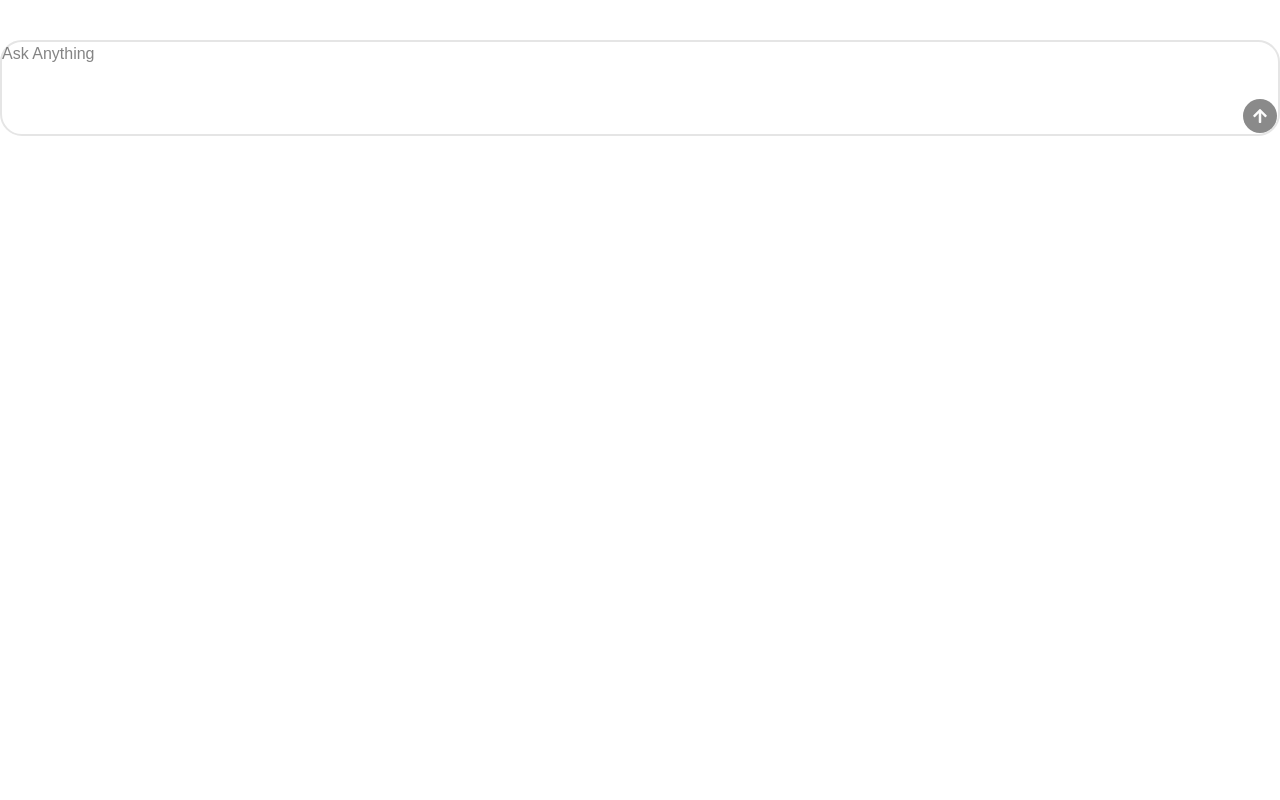
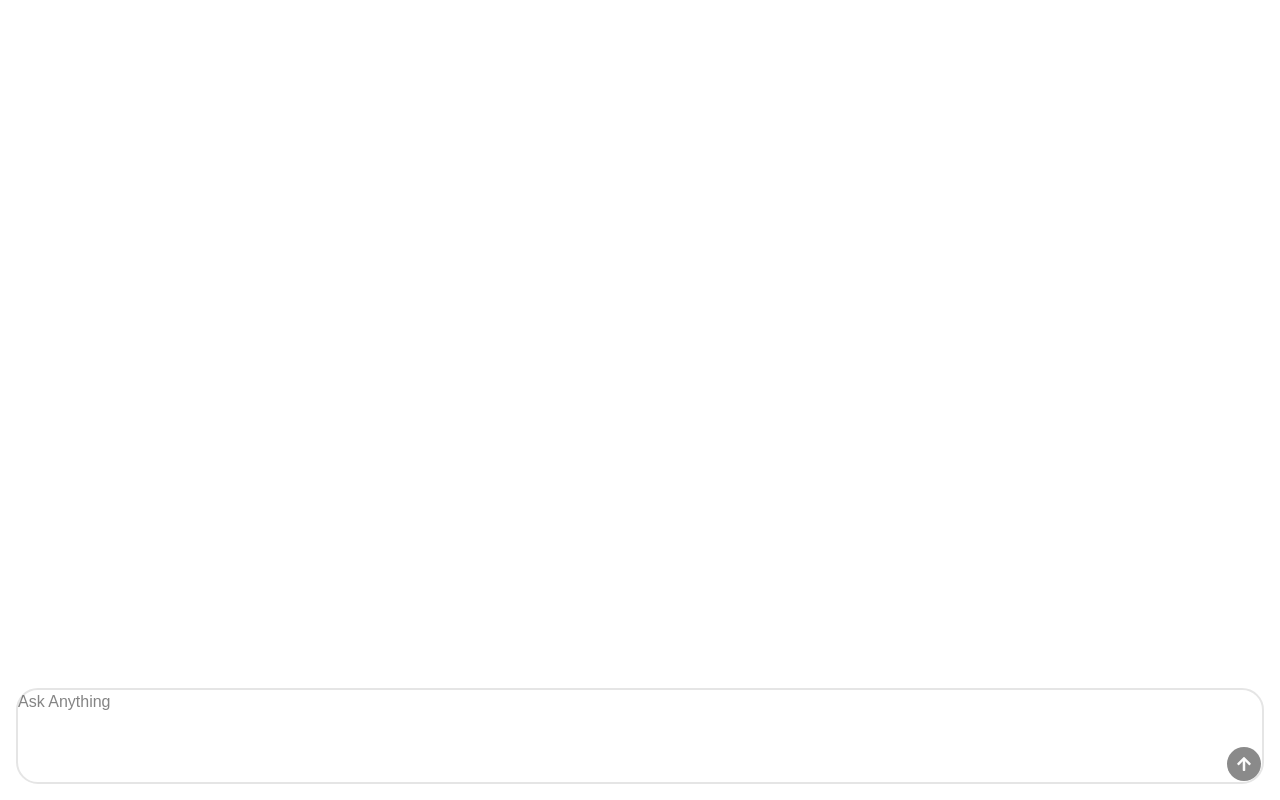
Before and after one commit to mesailesh7/ChatbotGpt, a React (Vite) app in the folder packages/client/: page / in a window 1280 px wide. Built offline with nearby package versions, Linux system fonts and the light colour scheme.

Commit message:
UI code refactored

```diff
--- a/packages/client/src/App.tsx
+++ b/packages/client/src/App.tsx
@@ -1,13 +1,15 @@
-import ChatBot from "./components/ChatBot"
+import ChatBot from './components/ChatBot';
 
 function App() {
 
   return (
     <>
-      <ChatBot />
+      <div className="p-4 h-screen w-full ">
+        <ChatBot />
+      </div>
     </>
 
-  )
+  );
 }
 
-export default App
+export default App;
--- a/packages/client/src/components/ChatBot.tsx
+++ b/packages/client/src/components/ChatBot.tsx
@@ -4,6 +4,7 @@ import ReactMarkdown from 'react-markdown';
 import { FaArrowUp } from 'react-icons/fa';
 import { Button } from './ui/button';
 import axios from 'axios';
+import * as React from 'react';
 
 type FormData = {
   prompt: string;
@@ -21,6 +22,7 @@ type Message = {
 export default function ChatBot() {
   const [messages, setMessages] = useState<Message[]>([]);
   const [isBotTyping, setIsBotTyping] = useState(false);
+  const lastMessageRef = useRef<HTMLDivElement | null>(null);
   const conversationId = useRef(crypto.randomUUID());
   const { register, handleSubmit, reset, formState } = useForm<FormData>();
 
@@ -28,7 +30,7 @@ export default function ChatBot() {
     setMessages(prev => [...prev, { content: prompt, role: 'user' }]);
     setIsBotTyping(true);
 
-    reset();
+    reset({ prompt: '' });
     const { data } = await axios.post<ChatResponse>('/api/chat', {
       prompt,
       conversationId: conversationId.current,
@@ -44,25 +46,31 @@ export default function ChatBot() {
     }
   };
 
-  return (
-    <div>
-      <div className="flex flex-col gap-3 mb-10">
-        {messages.map((message, index) => (
-          <p key={index}
-             onCopy={e => {
+  const onCopyMessage = (e: React.ClipboardEvent<HTMLParagraphElement>) => {
     const selection = window.getSelection()?.toString().trim();
     if (selection) {
       e.preventDefault();
       e.clipboardData.setData('text/plain', selection);
     }
-             }}
+  };
+
+  return (
+    <div className="flex flex-col h-full">
+      <div className="flex flex-col flex-1 gap-3 mb-10 overflow-y-auto">
+        {messages.map((message, index) => {
+
+          return (
+            <div key={index}
+                 onCopy={onCopyMessage}
+                 ref={index === messages.length - 1 ? lastMessageRef : null}
                  className={` rounded-xl px-3 py-1 ${message.role === 'user'
                    ? 'bg-blue-600 text-white self-end'
                    : 'bg-gray-100 text-black self-start'}`}
             >
               <ReactMarkdown>{message.content}</ReactMarkdown>
-          </p>
-        ))}
+            </div>
+          );
+        })}
         {isBotTyping && (
           <div className="flex self-start gap-1 px-3 py-3 bg-gray-200 rounded-xl ">
             <div className="w-2 h-2 rounded-full bg-gray-800 animate-pulse" />
@@ -80,6 +88,7 @@ export default function ChatBot() {
         className="flex flex-col gap-2 items-end border-2 rounded-3xl">
           <textarea
             {...register('prompt', { required: true, validate: (data) => data.trim().length > 0 })}
+            autoFocus
             className="w-full border-0 focus:outline-0 resize-none " placeholder="Ask Anything" maxLength={1000} />
         <Button
           disabled={!formState.isValid}
```
Lines whose indentation alone changed are shown as unchanged.
